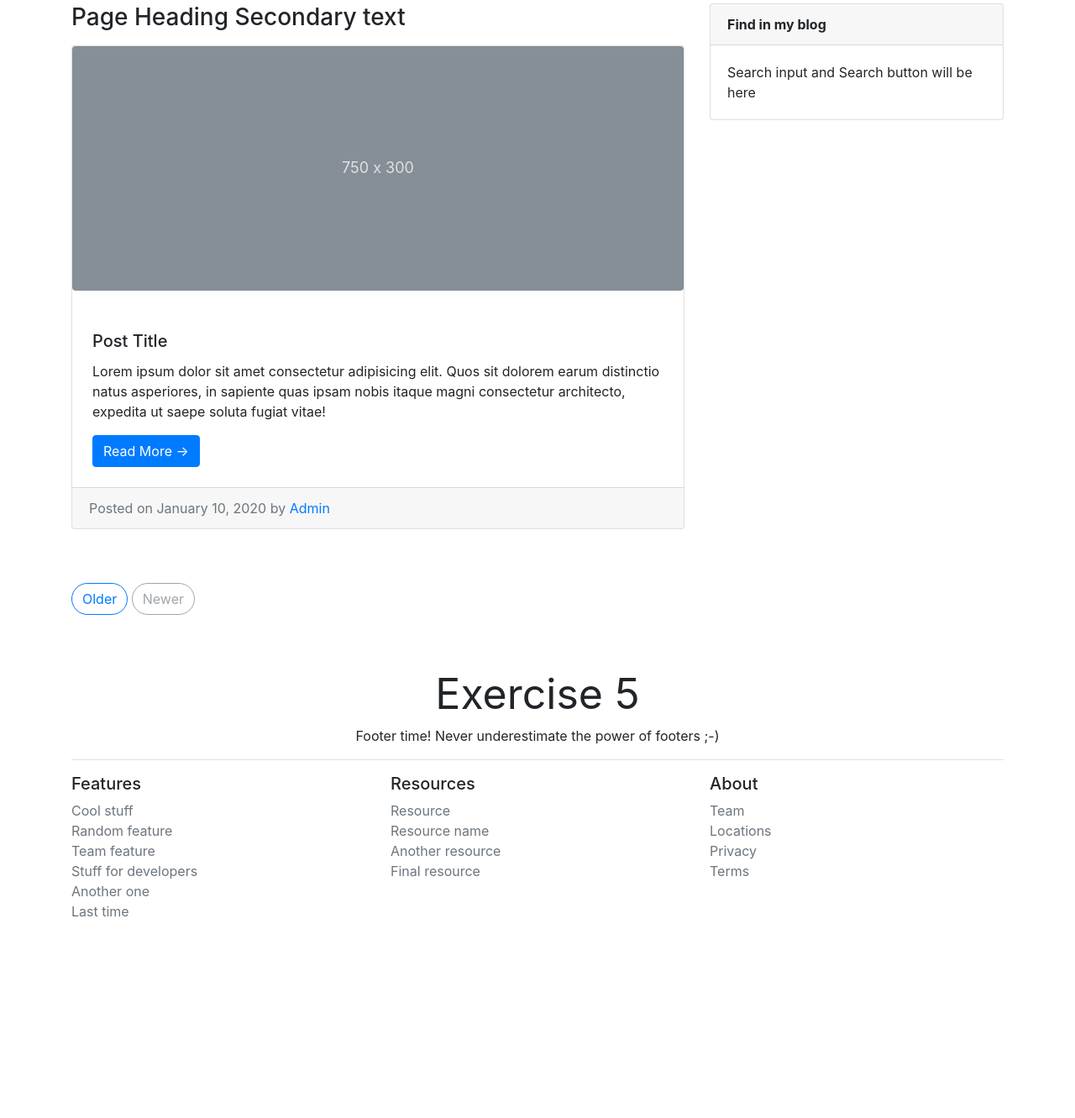
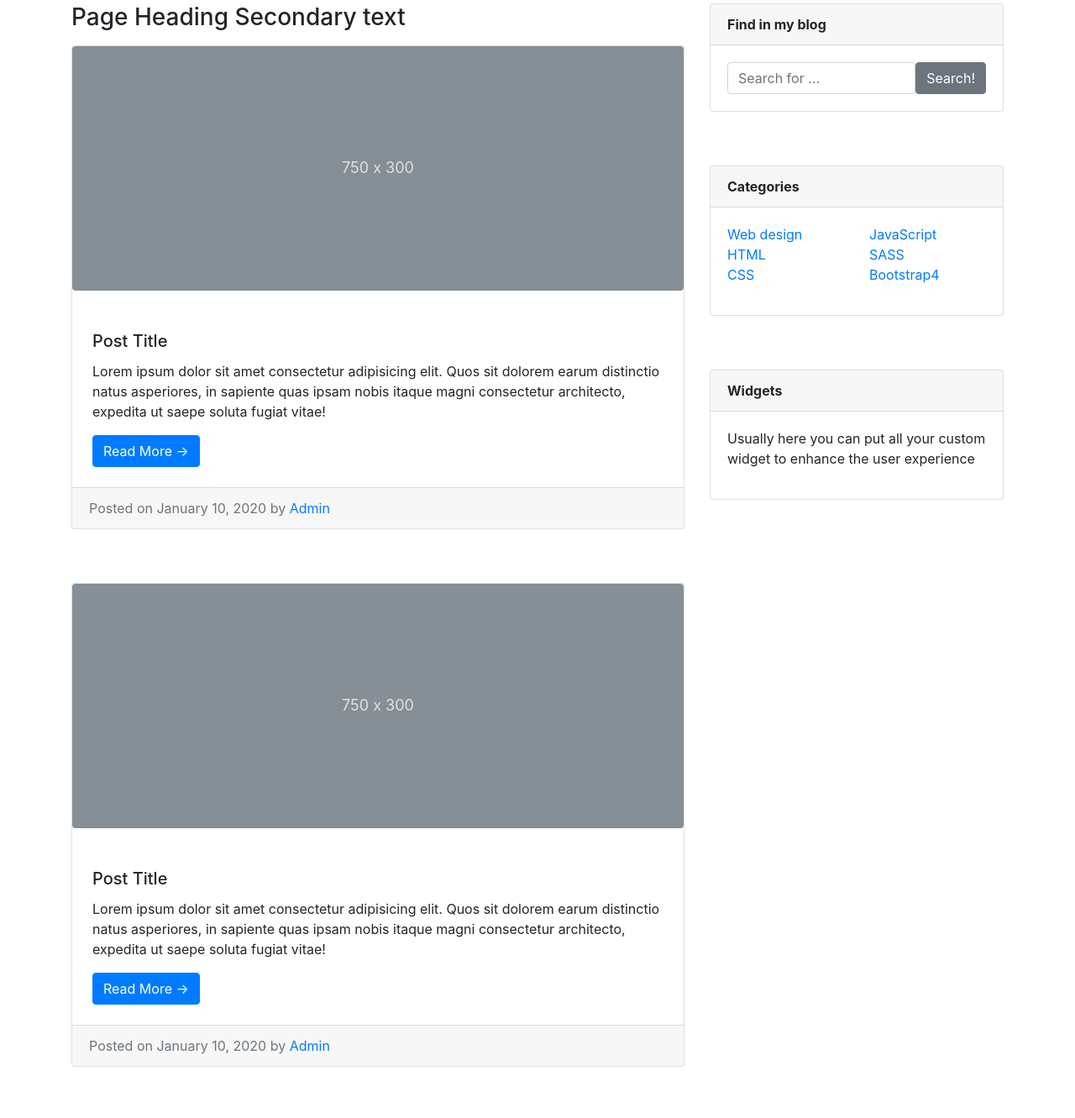
Before and after one commit to FlyingVespa/m2d8-colab-excersizes, a plain HTML site: page mohammad.html in a window 1280 px wide. Shown: the part 1602-2933 px from the top of the page at 84% size. Before the commit the page ends 2731 px from the top, so only its background shows below. Drawn offline with nearby package versions, Linux system fonts and the light colour scheme.

Commit message:
Update ex4

```diff
--- a/mohammad.html
+++ b/mohammad.html
@@ -475,7 +475,8 @@
         <div class="exercises">
           <h2 class="text-center exercise-heading">Exercise 4</h2>
           <p class="text-center mb-5">
-            Structure this section as a blog! Check the image and recreate as best as you can!
+            Structure this section as a blog! Check the image and recreate as
+            best as you can!
           </p>
         </div>
         <div class="row">
@@ -487,29 +488,125 @@
               <div class="card">
                 <div class="card-body p-0 m-0">
                   <figure class="figure">
-                    <svg class="bd-placeholder-img figure-img img-fluid rounded" width="750" height="300" xmlns="http://www.w3.org/2000/svg" role="img" aria-label="Placeholder: 750x300" preserveAspectRatio="xMidYMid slice" focusable="false"><title>Placeholder</title><rect width="100%" height="100%" fill="#868e96"></rect><text x="50%" y="50%" fill="#dee2e6" dy=".3em">750 x 300</text></svg>
+                    <svg
+                      class="bd-placeholder-img figure-img img-fluid rounded"
+                      width="750"
+                      height="300"
+                      xmlns="http://www.w3.org/2000/svg"
+                      role="img"
+                      aria-label="Placeholder: 750x300"
+                      preserveAspectRatio="xMidYMid slice"
+                      focusable="false"
+                    >
+                      <title>Placeholder</title>
+                      <rect width="100%" height="100%" fill="#868e96"></rect>
+                      <text x="50%" y="50%" fill="#dee2e6" dy=".3em">
+                        750 x 300
+                      </text>
+                    </svg>
                   </figure>
                   <div class="card-detail p-4">
-                  <h5 class="card-title">Post Title</h5>
-                  <p class="card-text">
-                    Lorem ipsum dolor sit amet consectetur adipisicing elit. Quos sit dolorem earum distinctio natus asperiores, in sapiente quas ipsam nobis itaque magni consectetur architecto, expedita ut saepe soluta fugiat vitae!
-                  </p>
-                  <a href="#" class="btn btn-primary">Read More →</a>
+                    <h5 class="card-title">Post Title</h5>
+                    <p class="card-text">
+                      Lorem ipsum dolor sit amet consectetur adipisicing elit.
+                      Quos sit dolorem earum distinctio natus asperiores, in
+                      sapiente quas ipsam nobis itaque magni consectetur
+                      architecto, expedita ut saepe soluta fugiat vitae!
+                    </p>
+                    <a href="#" class="btn btn-primary">Read More →</a>
+                  </div>
+                  <div class="card-footer text-muted">
+                    Posted on January 10, 2020 by <a href="">Admin</a>
+                  </div>
                 </div>
-                <div class="card-footer text-muted">Posted on January 10, 2020 by <a href="">Admin</a></div>
               </div>
             </div>
+            <!-- /.blog-post -->
+            <!-- .blog-post -->
+            <div class="blog-post">
+              <div class="card">
+                <div class="card-body p-0 m-0">
+                  <figure class="figure">
+                    <svg
+                      class="bd-placeholder-img figure-img img-fluid rounded"
+                      width="750"
+                      height="300"
+                      xmlns="http://www.w3.org/2000/svg"
+                      role="img"
+                      aria-label="Placeholder: 750x300"
+                      preserveAspectRatio="xMidYMid slice"
+                      focusable="false"
+                    >
+                      <title>Placeholder</title>
+                      <rect width="100%" height="100%" fill="#868e96"></rect>
+                      <text x="50%" y="50%" fill="#dee2e6" dy=".3em">
+                        750 x 300
+                      </text>
+                    </svg>
+                  </figure>
+                  <div class="card-detail p-4">
+                    <h5 class="card-title">Post Title</h5>
+                    <p class="card-text">
+                      Lorem ipsum dolor sit amet consectetur adipisicing elit.
+                      Quos sit dolorem earum distinctio natus asperiores, in
+                      sapiente quas ipsam nobis itaque magni consectetur
+                      architecto, expedita ut saepe soluta fugiat vitae!
+                    </p>
+                    <a href="#" class="btn btn-primary">Read More →</a>
+                  </div>
+                  <div class="card-footer text-muted">
+                    Posted on January 10, 2020 by <a href="">Admin</a>
+                  </div>
+                </div>
+              </div>
+            </div>
+            <!-- /.blog-post -->
+            <!-- .blog-post -->
+            <div class="blog-post">
+              <div class="card">
+                <div class="card-body p-0 m-0">
+                  <figure class="figure">
+                    <svg
+                      class="bd-placeholder-img figure-img img-fluid rounded"
+                      width="750"
+                      height="300"
+                      xmlns="http://www.w3.org/2000/svg"
+                      role="img"
+                      aria-label="Placeholder: 750x300"
+                      preserveAspectRatio="xMidYMid slice"
+                      focusable="false"
+                    >
+                      <title>Placeholder</title>
+                      <rect width="100%" height="100%" fill="#868e96"></rect>
+                      <text x="50%" y="50%" fill="#dee2e6" dy=".3em">
+                        750 x 300
+                      </text>
+                    </svg>
+                  </figure>
+                  <div class="card-detail p-4">
+                    <h5 class="card-title">Post Title</h5>
+                    <p class="card-text">
+                      Lorem ipsum dolor sit amet consectetur adipisicing elit.
+                      Quos sit dolorem earum distinctio natus asperiores, in
+                      sapiente quas ipsam nobis itaque magni consectetur
+                      architecto, expedita ut saepe soluta fugiat vitae!
+                    </p>
+                    <a href="#" class="btn btn-primary">Read More →</a>
+                  </div>
+                  <div class="card-footer text-muted">
+                    Posted on January 10, 2020 by <a href="">Admin</a>
+                  </div>
+                </div>
+              </div>
             </div>
             <!-- /.blog-post -->
 
-            <nav class="blog-pagination">
-              <a class="btn btn-outline-primary" href="#">Older</a>
+            <nav class="blog-pagination text-center">
+              <a class="btn btn-outline-primary" href="#">← Older</a>
               <a
-                class="btn btn-outline-secondary disabled"
+                class="btn btn-outline-secondary"
                 href="#"
-                tabindex="-1"
-                aria-disabled="true"
-                >Newer</a
+                >Newer →</a
               >
             </nav>
           </div>
@@ -517,14 +614,57 @@
 
           <!-- .blog-sidebar -->
           <aside class="col-md-4 blog-sidebar">
-            <!-- .sidebar-item -->
+            <!-- .sidebar-item (Find in my blog) -->
             <div class="blog-post">
               <div class="card">
-                <div class="card-header"><strong> Find in my blog</strong></div>
+                <div class="card-header"><strong>Find in my blog</strong></div>
                 <div class="card-body">
-                  <p class="card-text">
-                    Search input and Search button will be here
-                  </p>
+                  <form class="d-flex">
+                    <input
+                      class="form-control me-2"
+                      type="search"
+                      placeholder="Search for ..."
+                      aria-label="Search"
+                    />
+                    <button class="btn btn-secondary" type="submit">
+                      Search!
+                    </button>
+                  </form>
+                </div>
+              </div>
+            </div>
+            <!-- /.sidebar-item -->
+
+            <!-- .sidebar-item (Categories) -->
+            <div class="blog-post">
+              <div class="card">
+                <div class="card-header"><strong>Categories</strong></div>
+                <div class="card-body row">
+                  <div class="col">
+                    <ul class="list-unstyled">
+                      <li><a href="#">Web design</a></li>
+                      <li><a href="#">HTML</a></li>
+                      <li><a href="#">CSS</a></li>
+                    </ul>
+                  </div>
+                  <div class="col">
+                    <ul class="list-unstyled">
+                      <li><a href="#">JavaScript</a></li>
+                      <li><a href="#">SASS</a></li>
+                      <li><a href="#">Bootstrap4</a></li>
+                    </ul>
+                  </div>
+                </div>
+              </div>
+            </div>
+            <!-- /.sidebar-item -->
+
+            <!-- .sidebar-item (Widgets) -->
+            <div class="blog-post">
+              <div class="card">
+                <div class="card-header"><strong>Widgets</strong></div>
+                <div class="card-body">
+                  <p>Usually here you can put all your custom widget to enhance the user experience</p>
                 </div>
               </div>
             </div>
```
